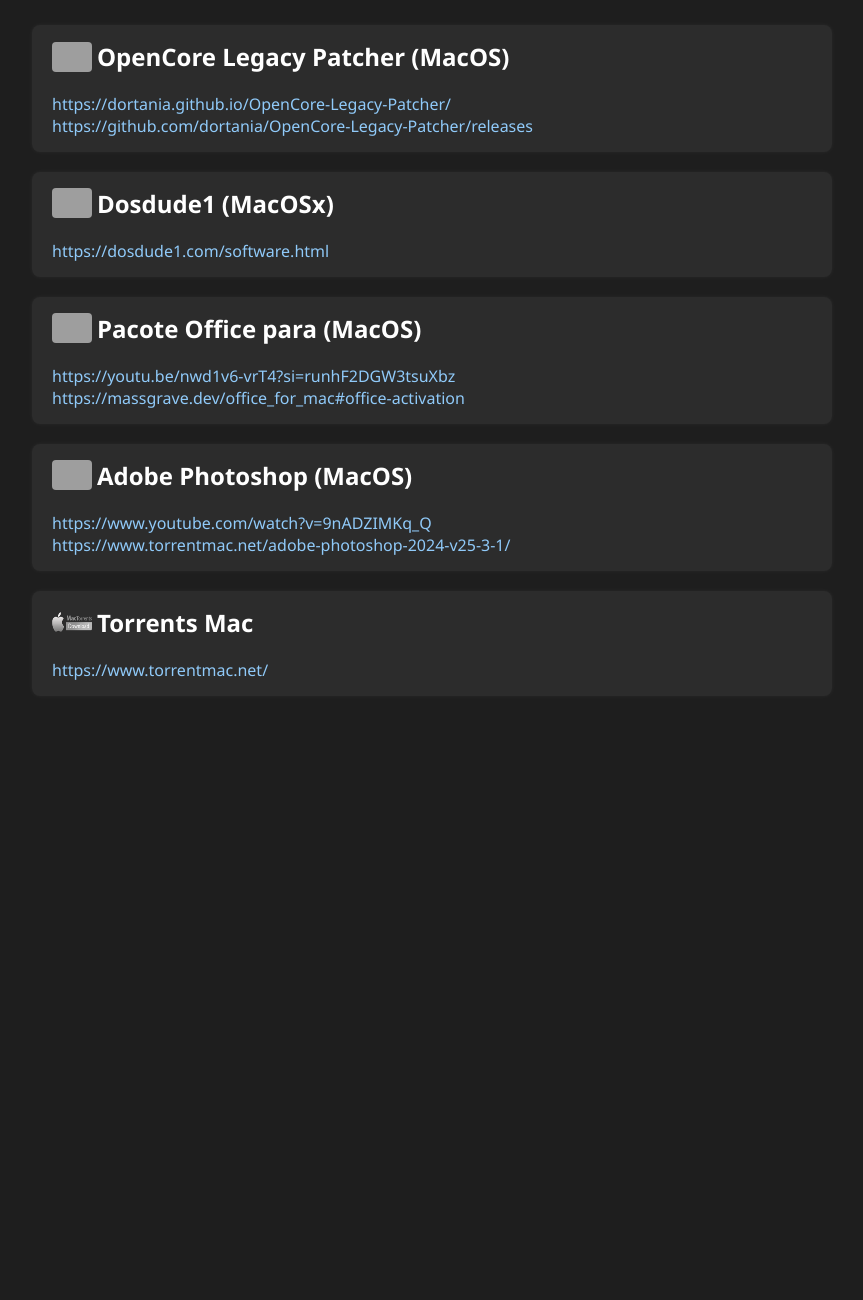
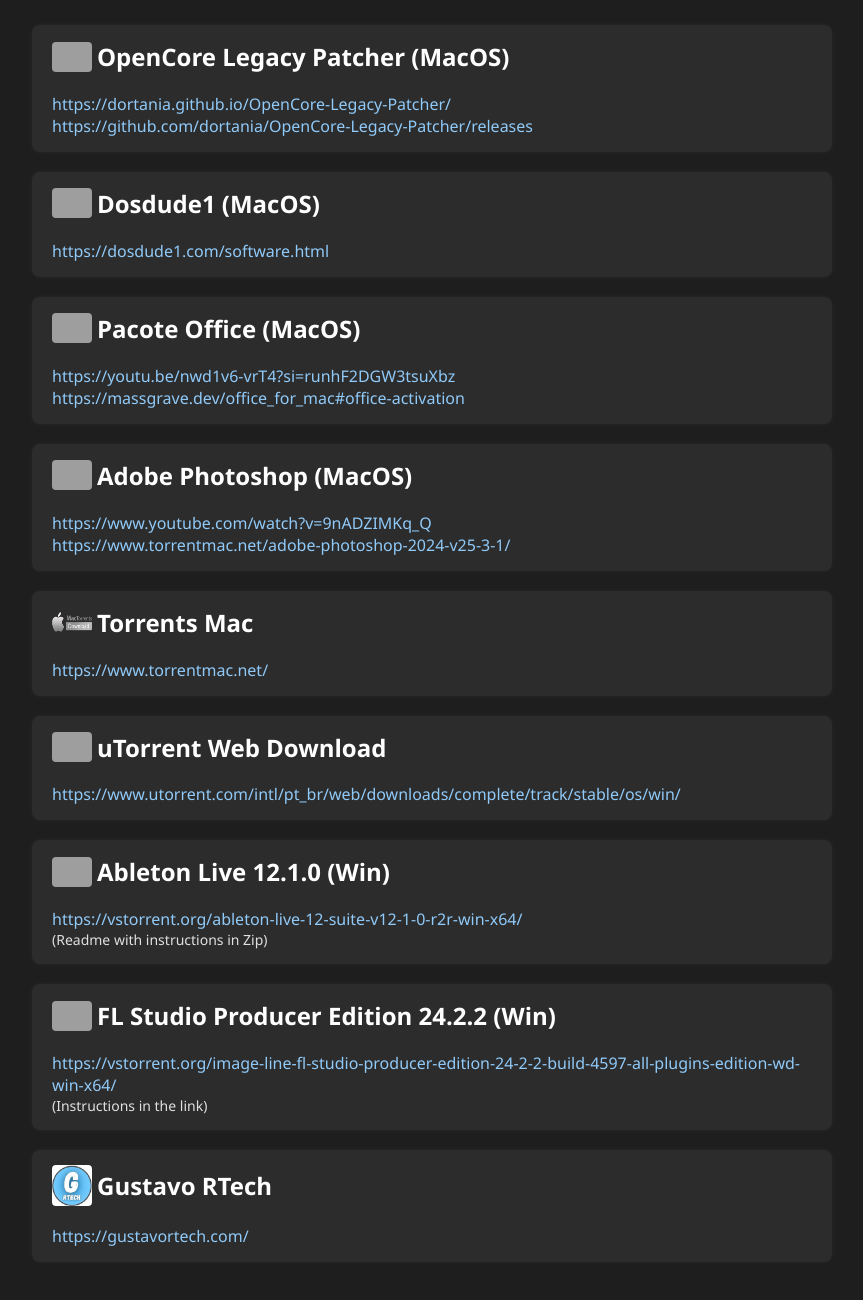
Before and after one commit to joaopedro-16/mylinks, a plain HTML site: page index.html in a window 1280 px wide. Shown: the part 88-1388 px from the top of the page, without its empty margins (208-1071 px from the left). Before the commit the page ends 834 px from the top, so only its background shows below. Drawn offline with Linux system fonts and the light colour scheme; grey boxes are pictures that could not be loaded.

Commit message:
add new links

```diff
--- a/index.html
+++ b/index.html
@@ -28,13 +28,13 @@
 
         <div class="link-card">
             <h2><img src="https://dosdude1.com/powerbookg4_ti.jpg" alt="Imagem do link">
-                Dosdude1 (MacOSx)</h2>
+                Dosdude1 (MacOS)</h2>
             <a href="https://dosdude1.com/software.html" target="_blank">https://dosdude1.com/software.html</a>
         </div>
 
         <div class="link-card">
             <h2><img src="https://massgrave.dev/img/logo.png" alt="Imagem do link">
-                Pacote Office para (MacOS)</h2>
+                Pacote Office (MacOS)</h2>
             <a href="https://youtu.be/nwd1v6-vrT4?si=runhF2DGW3tsuXbz"
                 target="_blank">https://youtu.be/nwd1v6-vrT4?si=runhF2DGW3tsuXbz</a>
             <br>
@@ -56,9 +56,35 @@
 
 
         <div class="link-card">
-            <h2><img src="assets/MacTorrentsLogo.png" alt="Imagem do link" style="height: 20px;">
+            <h2><img src="assets/logo-mac-torrents.png" alt="Imagem do link" style="height: 20px;">
                 Torrents Mac</h2>
-            <a href=" https://www.torrentmac.net/" target="_blank">https://www.torrentmac.net/</a>
+            <a href="https://www.torrentmac.net/" target="_blank">https://www.torrentmac.net/</a>
+        </div>
+
+        <div class="link-card">
+            <h2><img src="https://cdn-icons-png.flaticon.com/512/732/732255.png" alt="Imagem do link">
+                uTorrent Web Download</h2>
+            <a href="https://www.utorrent.com/intl/pt_br/web/downloads/complete/track/stable/os/win/" target="_blank">https://www.utorrent.com/intl/pt_br/web/downloads/complete/track/stable/os/win/</a>
+        </div>
+
+        <div class="link-card">
+            <h2><img src="https://upload.wikimedia.org/wikipedia/commons/b/bf/Ableton_Live_logo.png" alt="Imagem do link">
+                Ableton Live 12.1.0 (Win)</h2>
+            <a href="https://vstorrent.org/ableton-live-12-suite-v12-1-0-r2r-win-x64/" target="_blank">https://vstorrent.org/ableton-live-12-suite-v12-1-0-r2r-win-x64/</a>
+            <p>(Readme with instructions in Zip)</p>
+        </div>
+
+        <div class="link-card">
+            <h2><img src="https://upload.wikimedia.org/wikipedia/pt/7/7e/Fl_studio_logo.png" alt="Imagem do link">
+                FL Studio Producer Edition 24.2.2 (Win)</h2>
+            <a href="https://vstorrent.org/image-line-fl-studio-producer-edition-24-2-2-build-4597-all-plugins-edition-wd-win-x64/" target="_blank">https://vstorrent.org/image-line-fl-studio-producer-edition-24-2-2-build-4597-all-plugins-edition-wd-win-x64/</a>
+            <p>(Instructions in the link)</p>
+        </div>
+
+        <div class="link-card">
+            <h2><img src="assets/logo-gustavortech.jpg" alt="Imagem do link">
+                Gustavo RTech</h2>
+            <a href="https://gustavortech.com/" target="_blank">https://gustavortech.com/</a>
         </div>
 
 
--- a/style.css
+++ b/style.css
@@ -51,3 +51,8 @@
     height: auto;
     border-radius: 4px;
 }
+
+p {
+    font-size: 14px;
+    margin: 0;
+}
```
Also changed, not shown: assets/logo-gustavortech.jpg (added), assets/logo-mac-torrents.png (renamed from assets/MacTorrentsLogo.png).
